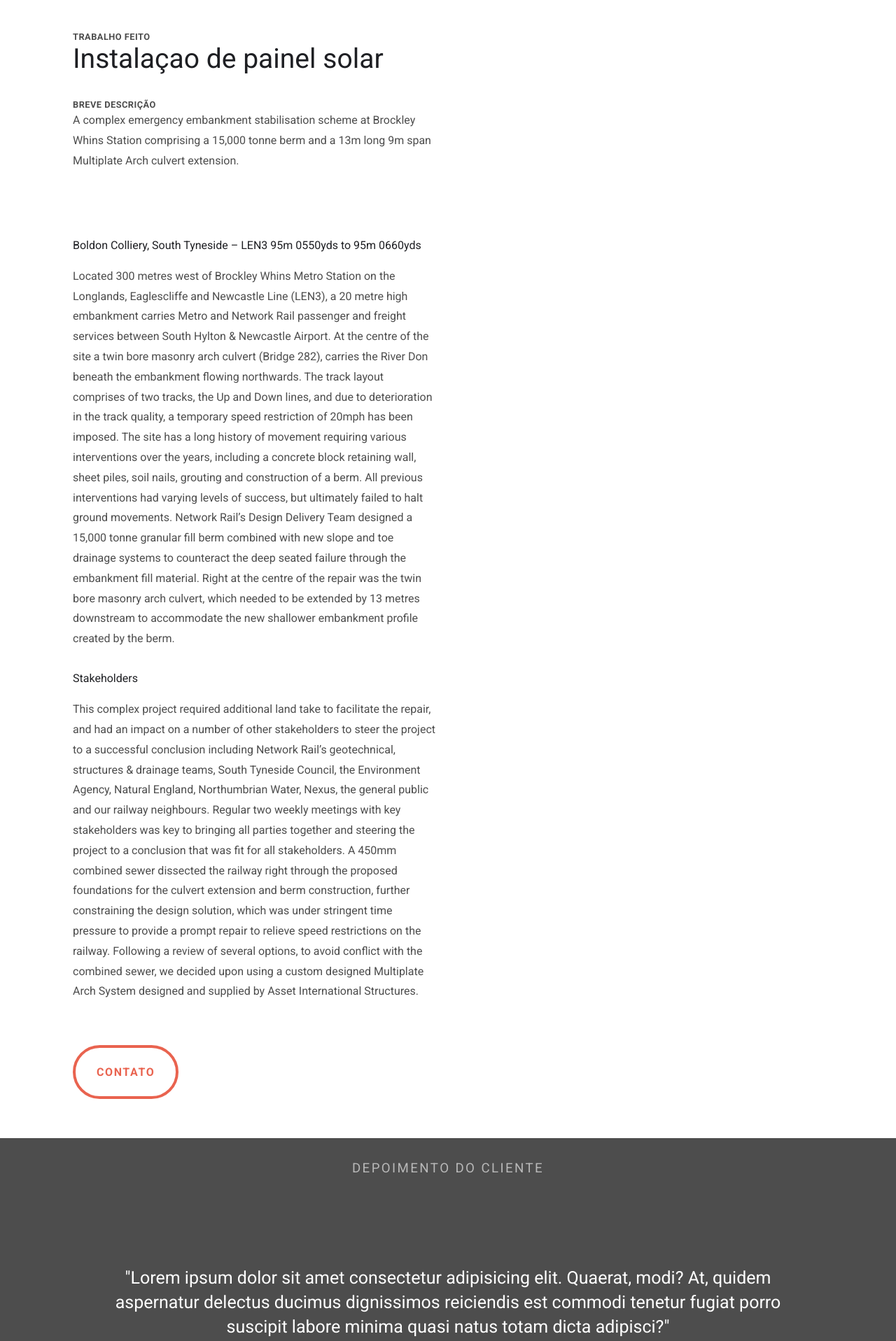
After one commit to vdhug/aillez, a Django app: page /estudos-de-caso/1/ in a window 1280 px wide. The commit adds this page. Shown: the part 804-2721 px from the top of the page at 70% size. Run offline with Django 3.2, Linux system fonts and the light colour scheme.

Commit message:
Adicionando pagina de estudo

```diff
--- /dev/null
+++ b/aillez/blog/templates/blog/estudo.html
@@ -0,0 +1,50 @@
+{% extends "home/layout.html" %}
+{% load static %}
+
+{% block title %}
+    Aillez Engenharia - Sobre a empresa
+{% endblock %}
+
+
+{% block content %}
+
+<section class="estudo">
+    <div class="estudo-body">
+        <a class="btn-voltar" href="#">Voltar para estudos de caso</a>
+        <h1>Brockley Whins Embankment Stabilisation</h1>
+        <label class="titulo-label" for="trabalho">Trabalho feito</label>
+        <h3>Instalaçao de painel solar</h3>
+
+        <label class="titulo-label" for="descricao">Breve descrição</label>
+        <p class="estudo-descricao">
+            A complex emergency embankment stabilisation scheme at Brockley Whins Station comprising a 15,000 tonne berm and a 13m long 9m span Multiplate Arch culvert extension.
+        </p>
+
+        <h4>Boldon Colliery, South Tyneside – LEN3 95m 0550yds to 95m 0660yds</h4>
+        <p>Located 300 metres west of Brockley Whins Metro Station on the Longlands, Eaglescliffe and Newcastle Line (LEN3), a 20 metre high embankment carries Metro and Network Rail passenger and freight services between South Hylton & Newcastle Airport.  At the centre of the site a twin bore masonry arch culvert (Bridge 282), carries the River Don beneath the embankment flowing northwards.
+
+            The track layout comprises of two tracks, the Up and Down lines, and due to deterioration in the track quality, a temporary speed restriction of 20mph has been imposed. The site has a long history of movement requiring various interventions over the years, including a concrete block retaining wall, sheet piles, soil nails, grouting and construction of a berm. All previous interventions had varying levels of success, but ultimately failed to halt ground movements.
+
+            Network Rail’s Design Delivery Team designed a 15,000 tonne granular fill berm combined with new slope and toe drainage systems to counteract the deep seated failure through the embankment fill material.  Right at the centre of the repair was the twin bore masonry arch culvert, which needed to be extended by 13 metres downstream to accommodate the new shallower embankment profile created by the berm. </p>
+
+            <h4>Stakeholders</h4>
+            <p>This complex project required additional land take to facilitate the repair, and had an impact on a number of other stakeholders to steer the project to a successful conclusion including Network Rail’s geotechnical, structures & drainage teams, South Tyneside Council, the Environment Agency, Natural England, Northumbrian Water, Nexus, the general public and our railway neighbours.  Regular two weekly meetings with key stakeholders was key to bringing all parties together and steering the project to a conclusion that was fit for all stakeholders.
+
+                A 450mm combined sewer dissected the railway right through the proposed foundations for the culvert extension and berm construction, further constraining the design solution, which was under stringent time pressure to provide a prompt repair to relieve speed restrictions on the railway.  Following a review of several options, to avoid conflict with the combined sewer, we decided upon using a custom designed Multiplate Arch System designed and supplied by Asset International Structures. </p>
+
+        {{servico.descricao_detalhada | safe }}
+
+        <a class="btn" href="">Contato</a>
+    </div>
+    <div class="estudo-imagem-wrapper">
+        <img src="" alt="">
+    </div>
+
+    <div class="estudo-depoimento">
+        <h3>Depoimento do cliente</h3>
+        <cite>"Lorem ipsum dolor sit amet consectetur adipisicing elit. Quaerat, modi? At, quidem aspernatur delectus ducimus dignissimos reiciendis est commodi tenetur fugiat porro suscipit labore minima quasi natus totam dicta adipisci?"</cite>
+        <p>Dona Helena | Dona de um quarteirao</p>
+    </div>
+</section>
+
+{% endblock %}
--- a/aillez/blog/urls.py
+++ b/aillez/blog/urls.py
@@ -4,4 +4,5 @@ from . import views
 
 urlpatterns = [
     path("", views.index, name="estudos-de-caso"),
+    path("<slug:slug>/", views.estudo, name="estudo"),
 ]
--- a/aillez/blog/views.py
+++ b/aillez/blog/views.py
@@ -3,3 +3,6 @@ from django.shortcuts import render
 # Create your views here.
 def index(request):
     return render(request, "blog/estudos.html")
+
+def estudo(request, slug):
+    return render(request, "blog/estudo.html")
--- a/aillez/home/static/home/css/styles.css
+++ b/aillez/home/static/home/css/styles.css
@@ -778,6 +778,94 @@ body {
   color: #1E1F23;
 }
 
+.estudo {
+  display: grid;
+  padding: 0rem 0rem;
+  grid-template: "estudoBody estudoImagem" "estudoDepoimento estudoDepoimento"/6fr 4fr;
+  position: relative;
+}
+.estudo .estudo-body {
+  grid-area: estudoBody;
+  padding: 0rem 9rem 3.5rem 6.5rem;
+}
+.estudo .estudo-body .btn-voltar {
+  display: block;
+  font-size: 0.8rem;
+  text-transform: uppercase;
+  margin-top: 4rem;
+  color: #4D4D4D;
+  letter-spacing: 0.18rem;
+  font-weight: bold;
+  margin-bottom: 4rem;
+}
+.estudo .estudo-body .estudo-descricao {
+  margin-bottom: 6rem;
+}
+.estudo .estudo-body h1 {
+  font-size: 4.768rem;
+  font-weight: bold;
+  color: #4D4D4D;
+  opacity: 0.9;
+  line-height: 1;
+  margin-bottom: 3rem;
+}
+.estudo .estudo-body h3 {
+  font-size: 2.441rem;
+  color: #1E1F23;
+  margin-bottom: 2rem;
+}
+.estudo .estudo-body p {
+  line-height: 1.8;
+  margin-bottom: 2rem;
+}
+.estudo .estudo-imagem-wrapper {
+  position: relative;
+  grid-area: estudoImagem;
+}
+.estudo .estudo-imagem-wrapper img {
+  background: #4D4D4D;
+  width: 100%;
+  height: 100vh;
+  position: fixed;
+  top: 0px;
+  z-index: -1;
+}
+.estudo .estudo-depoimento {
+  grid-area: estudoDepoimento;
+  background: #4D4D4D;
+  display: flex;
+  flex-direction: column;
+  justify-content: center;
+  align-items: center;
+  position: relative;
+}
+.estudo .estudo-depoimento h3 {
+  color: #FFF;
+  padding-top: 2rem;
+  opacity: 0.6;
+  letter-spacing: 0.15rem;
+  text-transform: uppercase;
+  padding-bottom: 8rem;
+}
+.estudo .estudo-depoimento cite {
+  max-width: 1040px;
+  font-size: 1.563em;
+  color: #FFF;
+  font-style: normal;
+  line-height: 1.4;
+  text-align: center;
+  margin-bottom: 1rem;
+}
+.estudo .estudo-depoimento p {
+  color: #E9634F;
+  font-size: 1.25rem;
+  margin-bottom: 10rem;
+}
+
+body {
+  color: #1E1F23;
+}
+
 .menu-mobile {
   display: none;
 }
@@ -839,10 +927,15 @@ body {
   transition: bottom 300ms cubic-bezier(0.23, 1, 0.32, 1), transform 300ms 300ms cubic-bezier(0.23, 1, 0.32, 1);
 }
 
+body {
+  color: #1E1F23;
+}
+
 .header {
   display: flex;
   justify-content: space-between;
   padding: 0px 1.5rem;
+  background: #FFF;
 }
 .header .header-logo {
   display: block;
--- a/aillez/home/static/home/scss/_header.scss
+++ b/aillez/home/static/home/scss/_header.scss
@@ -1,7 +1,10 @@
+@import './cores';
+
 .header {
     display: flex;
     justify-content: space-between;
     padding: 0px 1.5rem;
+    background: $branco;
 
     .header-logo {
         display: block;
--- a/aillez/home/static/home/scss/styles.scss
+++ b/aillez/home/static/home/scss/styles.scss
@@ -379,6 +379,7 @@ textarea:focus {
 @import "../../../../servicos/static/servicos/scss/servicos";
 @import "../../../../servicos/static/servicos/scss/servico";
 @import "../../../../blog/static/blog/scss/estudos";
+@import "../../../../blog/static/blog/scss/estudo";
 @import "menu";
 @import "header";
 @import "contato";
```
Also changed, not shown: aillez/blog/static/blog/scss/_estudo.scss (added, +99 -0 lines), 1 other file.
